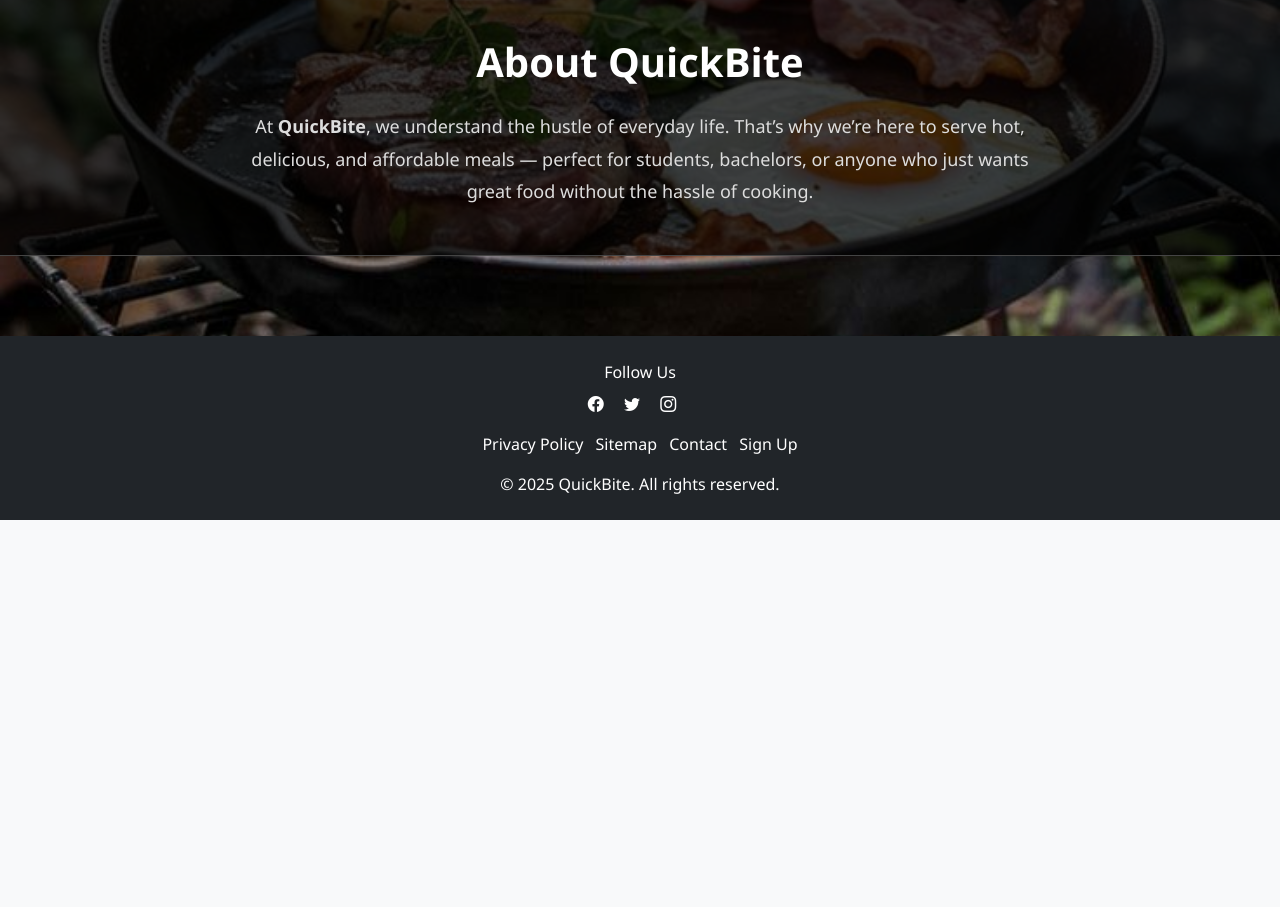
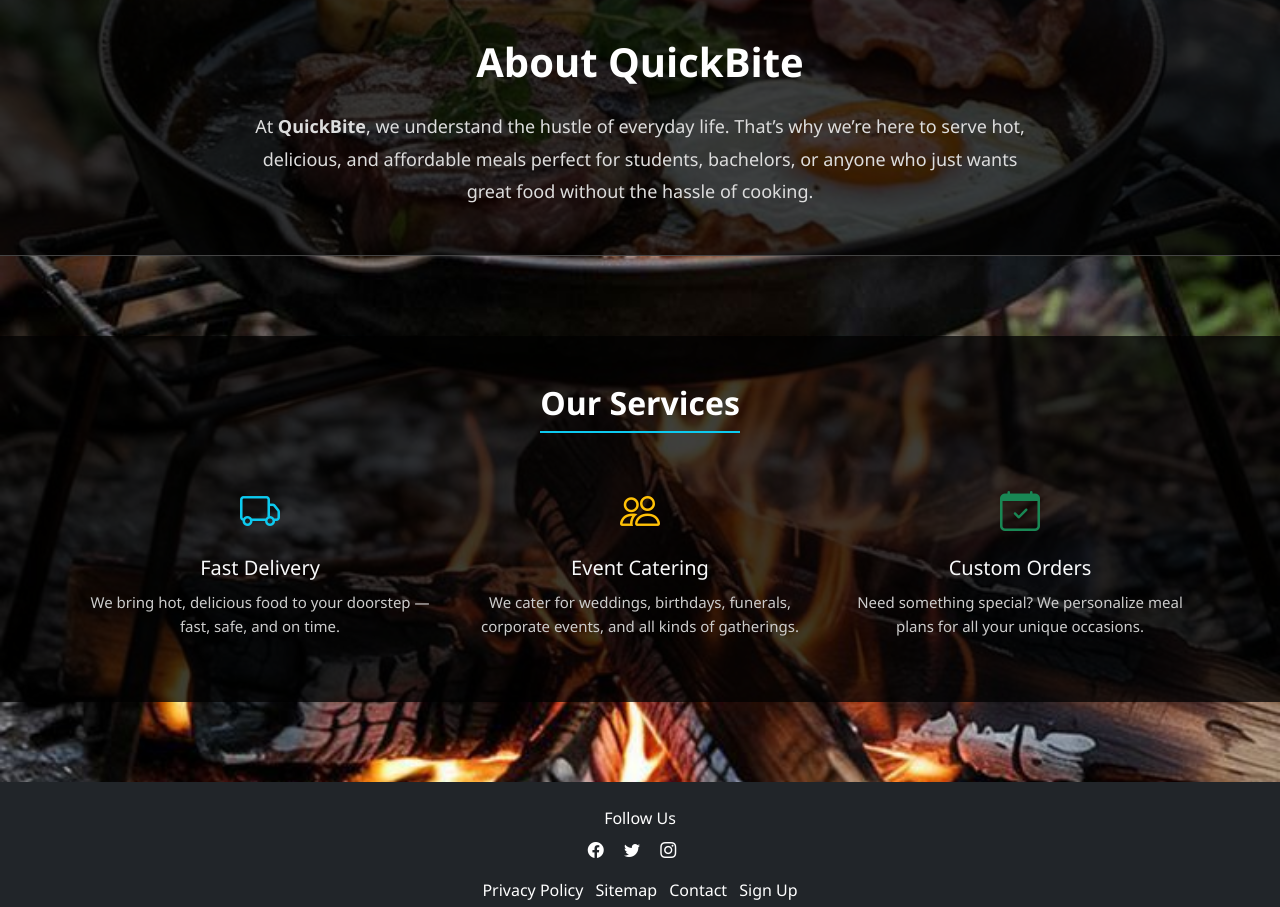
Before and after one commit to automatebyte/quickbite, a plain HTML site: page index.html in a window 1280 px wide. Shown: the part 1742-2649 px from the top of the page. Before the commit the page ends 2262 px from the top, so only its background shows below. Drawn offline with nearby package versions, Linux system fonts and the light colour scheme; no server answers.

Commit message:
Updated Services section with dark elegant theme and event offerings

```diff
--- a/index.html
+++ b/index.html
@@ -85,11 +85,36 @@
     <h2 class="section-title mb-4">About QuickBite</h2>
     <p class="about-text">
       At <strong>QuickBite</strong>, we understand the hustle of everyday life. That’s why we’re here to serve
-      hot, delicious, and affordable meals — perfect for students, bachelors, or anyone who just wants
+      hot, delicious, and affordable meals  perfect for students, bachelors, or anyone who just wants
       great food without the hassle of cooking.
     </p>
   </div>
 </section>
+
+<!-- Services Section -->
+<section id="services" class="services-section text-light py-5 text-center">
+  <div class="container">
+    <h2 class="mb-5">Our Services</h2>
+    <div class="row justify-content-center g-4">
+      <div class="col-md-4">
+        <i class="bi bi-truck fs-1 mb-3 text-info"></i>
+        <h5>Fast Delivery</h5>
+        <p>We bring hot, delicious food to your doorstep — fast, safe, and on time.</p>
+      </div>
+      <div class="col-md-4">
+        <i class="bi bi-people fs-1 mb-3 text-warning"></i>
+        <h5>Event Catering</h5>
+        <p>We cater for weddings, birthdays, funerals, corporate events, and all kinds of gatherings.</p>
+      </div>
+      <div class="col-md-4">
+        <i class="bi bi-calendar-check fs-1 mb-3 text-success"></i>
+        <h5>Custom Orders</h5>
+        <p>Need something special? We personalize meal plans for all your unique occasions.</p>
+      </div>
+    </div>
+  </div>
+</section>
+
 
   </div>
 
--- a/style.css
+++ b/style.css
@@ -277,3 +277,41 @@ footer a:hover {
   line-height: 1.8;
   color: #dddddd;
 }
+/* SERVICES SECTION STYLING */
+#services {
+  margin-top: 80px;
+}
+
+.services-section {
+  background-color: rgba(0, 0, 0, 0.75); /* deep grey for classy contrast */
+  color: #f5f5f5;
+}
+
+.services-section h2 {
+  font-weight: 600;
+  color: #ffffff;
+  border-bottom: 2px solid #0dcaf0;
+  display: inline-block;
+  padding-bottom: 8px;
+}
+
+.services-section h5 {
+  font-weight: 500;
+  margin-top: 15px;
+}
+
+.services-section p {
+  color: #cccccc;
+  font-size: 15px;
+  margin-top: 10px;
+  line-height: 1.6;
+}
+
+.services-section i {
+  color: #0dcaf0; /* light blue by default */
+  transition: transform 0.3s ease;
+}
+
+.services-section i:hover {
+  transform: scale(1.2);
+}
```
